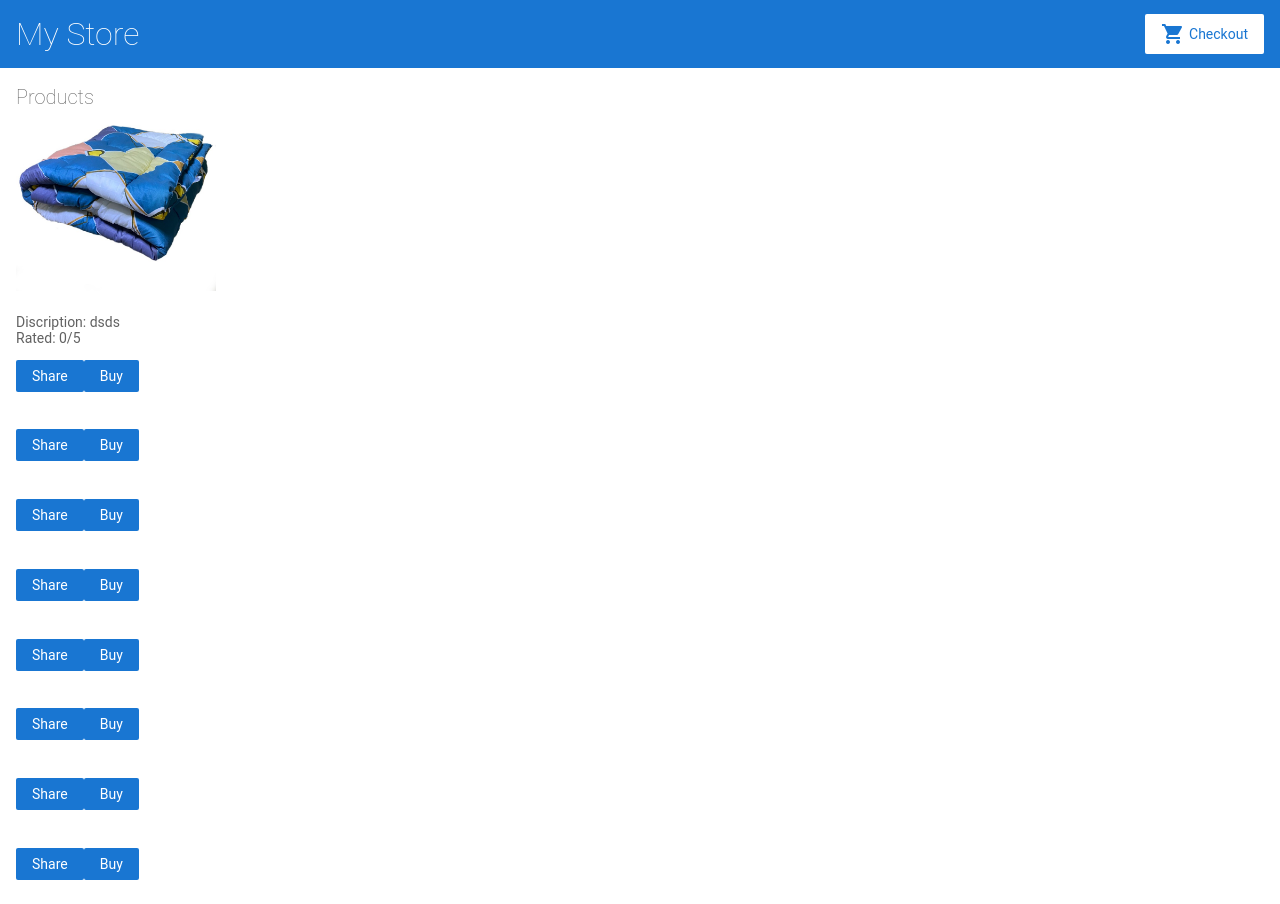
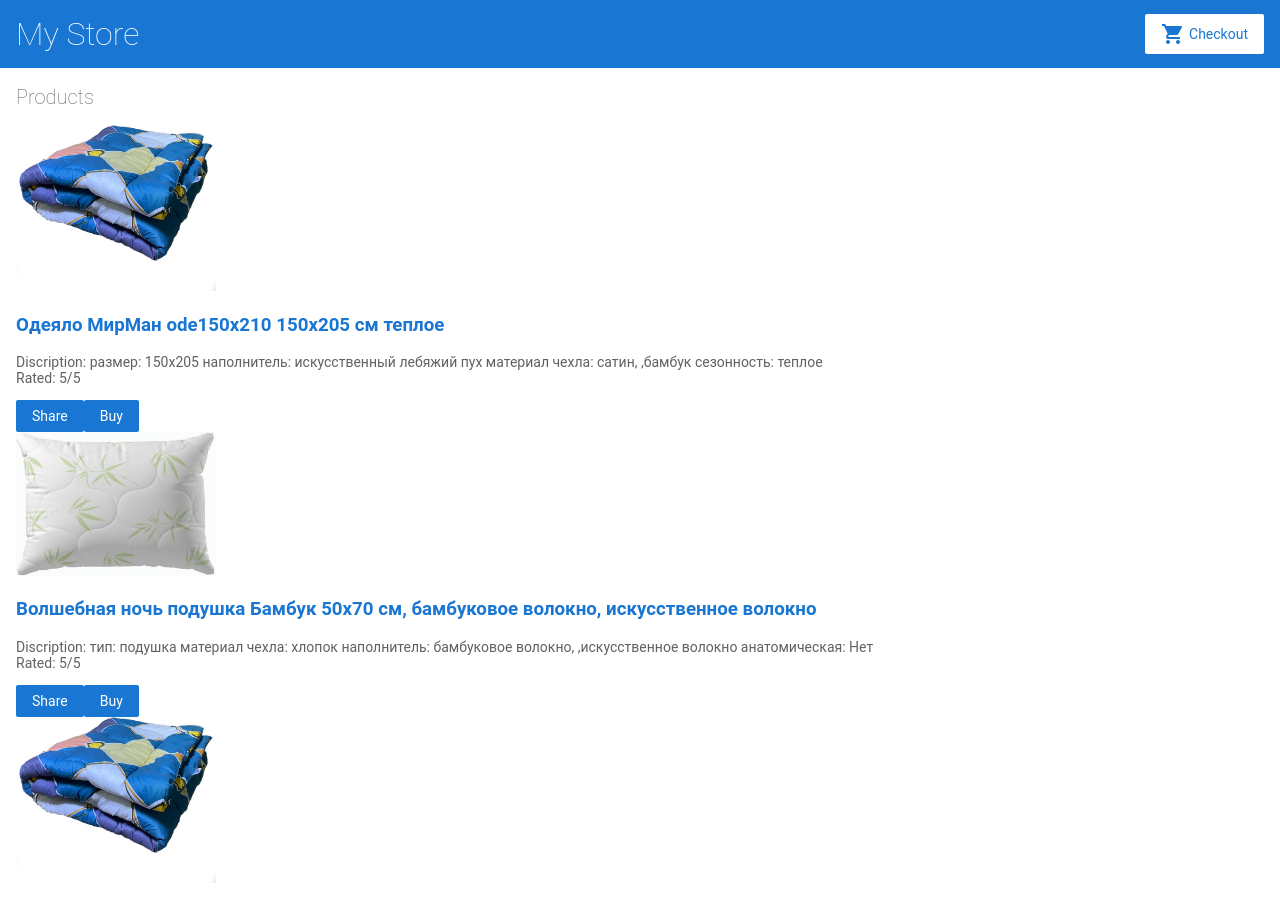
Before and after one commit to IsakGairatov/angular-secztu, an Angular app: page / in a window 1280 px wide. Shown: the top 904 px of the page. Built offline with nearby package versions, Linux system fonts and the light colour scheme.

Commit message:
1 file modified

```diff
--- a/src/app/products.ts
+++ b/src/app/products.ts
@@ -12,24 +12,30 @@ export const products = [
   {
     id: 1,
     img: "/assets/1.jpg",
-    rating: 0,
-    kaspi: "",
-    name: '',
-    price: 0,
-    description: 'dsds'
+    rating: 5,
+    kaspi: "https://kaspi.kz/shop/p/odejalo-mirman-ode150x210-150x205-sm-teploe-103207956/?c=750000000#!/item",
+    name: 'Одеяло МирМан ode150x210 150x205 см теплое',
+    price: 10,
+    description: `размер: 150x205
+    наполнитель: искусственный лебяжий пух
+    материал чехла: сатин, ,бамбук
+    сезонность: теплое`
   },
   {
     id: 2,
-    img: "",
-    rating: 0,
-    kaspi: "",
-    name: '',
+    img: "/assets/2.jpg",
+    rating: 5,
+    kaspi: "https://kaspi.kz/shop/p/volshebnaja-noch-podushka-bambuk-50x70-sm-bambukovoe-volokno-iskusstvennoe-volokno-22900217/?c=750000000#!/item",
+    name: 'Волшебная ночь подушка Бамбук 50x70 см, бамбуковое волокно, искусственное волокно',
     price: 0,
-    description: ''
+    description: `тип: подушка
+    материал чехла: хлопок
+    наполнитель: бамбуковое волокно, ,искусственное волокно
+    анатомическая: Нет`
   },
   {
     id: 3,
-    img: "",
+    img: "/assets/1.jpg",
     rating: 0,
     kaspi: "",
     name: '',
@@ -38,7 +44,7 @@ export const products = [
   },
   {
     id: 4,
-    img: "",
+    img: "/assets/1.jpg",
     rating: 0,
     kaspi: "",
     name: '',
@@ -47,7 +53,7 @@ export const products = [
   },
   {
     id: 5,
-    img: "",
+    img: "/assets/1.jpg",
     rating: 0,
     kaspi: "",
     name: '',
@@ -56,7 +62,7 @@ export const products = [
   },
   {
     id: 6,
-    img: "",
+    img: "/assets/1.jpg",
     rating: 0,
     kaspi: "",
     name: '',
@@ -65,7 +71,7 @@ export const products = [
   },
   {
     id: 7,
-    img: "",
+    img: "/assets/1.jpg",
     rating: 0,
     kaspi: "",
     name: '',
@@ -74,7 +80,7 @@ export const products = [
   },
   {
     id: 8,
-    img: "",
+    img: "/assets/1.jpg",
     rating: 0,
     kaspi: "",
     name: '',
@@ -83,7 +89,7 @@ export const products = [
   },
   {
     id: 9,
-    img: "",
+    img: "/assets/1.jpg",
     rating: 0,
     kaspi: "",
     name: '',
@@ -92,7 +98,7 @@ export const products = [
   },
   {
     id: 10,
-    img: "",
+    img: "/assets/1.jpg",
     rating: 0,
     kaspi: "",
     name: '',
```
